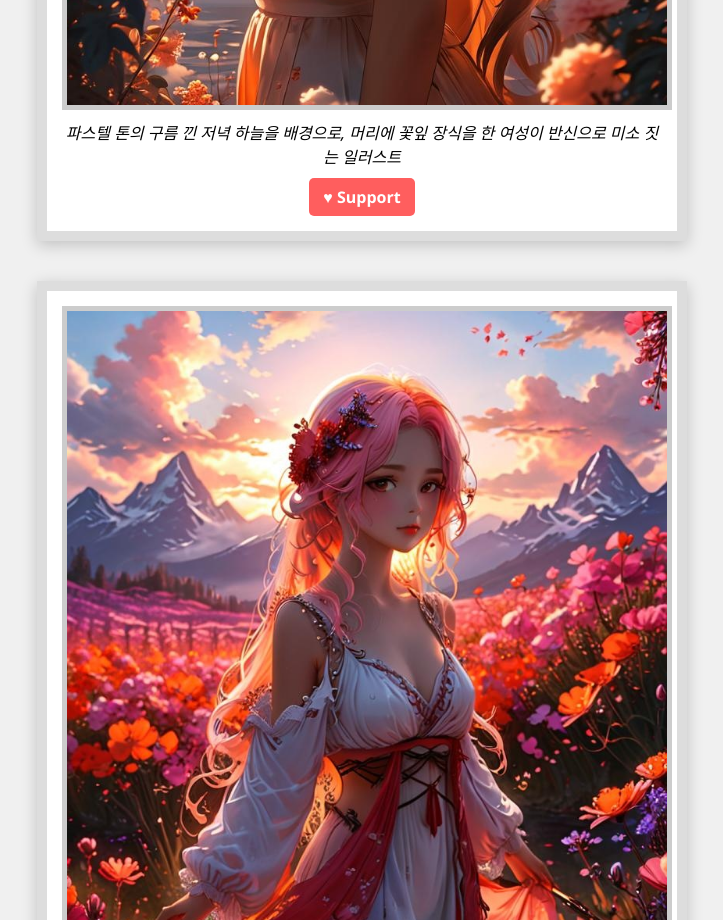
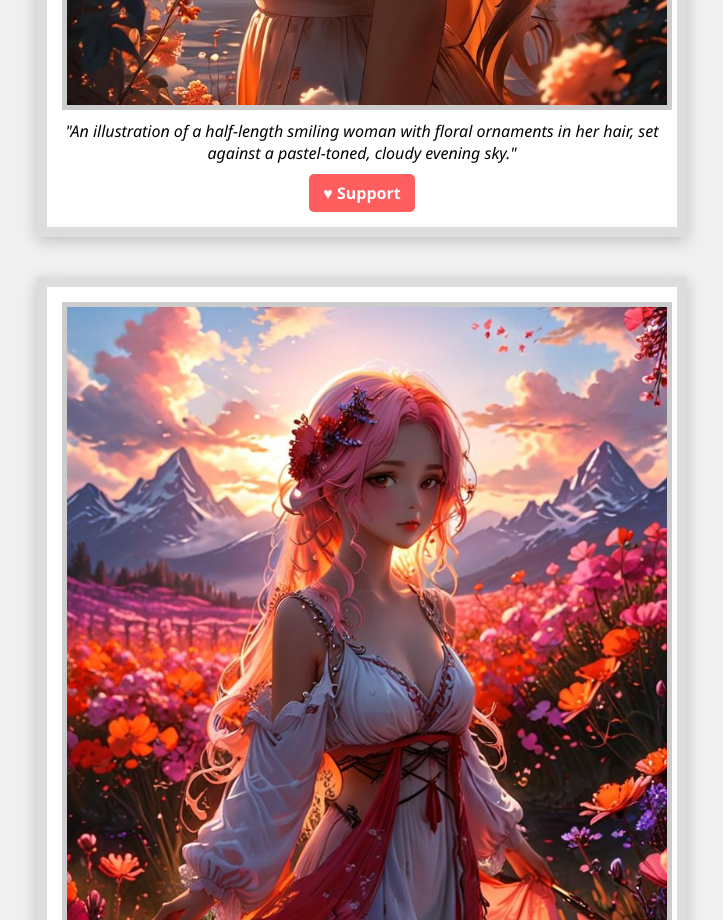
Before and after one commit to rnjsjergus179/Aiart, a plain HTML site: page docs/index.html in a window 1280 px wide. Shown: the part 1000-1920 px from the top of the page, without its empty margins (278-1001 px from the left). Drawn offline with Linux system fonts and the light colour scheme.

Commit message:
Update index.html

```diff
--- a/docs/index.html
+++ b/docs/index.html
@@ -125,11 +125,13 @@
   <figure class="frame">
     <img
       src="art1.jpg"
-      alt="파스텔 톤의 구름 낀 저녁 하늘을 배경으로, 머리에 꽃잎 장식을 한 여성이 반신으로 미소 짓는 일러스트"
+      alt="An illustration of a half-length smiling woman with floral ornaments in her hair, set against a pastel-toned, cloudy evening sky."
+
       width="600"
       style="display:block; margin:0 auto;"
     />
-    <figcaption>파스텔 톤의 구름 낀 저녁 하늘을 배경으로, 머리에 꽃잎 장식을 한 여성이 반신으로 미소 짓는 일러스트</figcaption>
+    <figcaption>"An illustration of a half-length smiling woman with floral ornaments in her hair, set against a pastel-toned, cloudy evening sky."
+    </figcaption>
     <div class="support">
       <a href="https://www.buymeacoffee.com/rnjsjergus12" target="_blank">♥ Support</a>
     </div>
```
